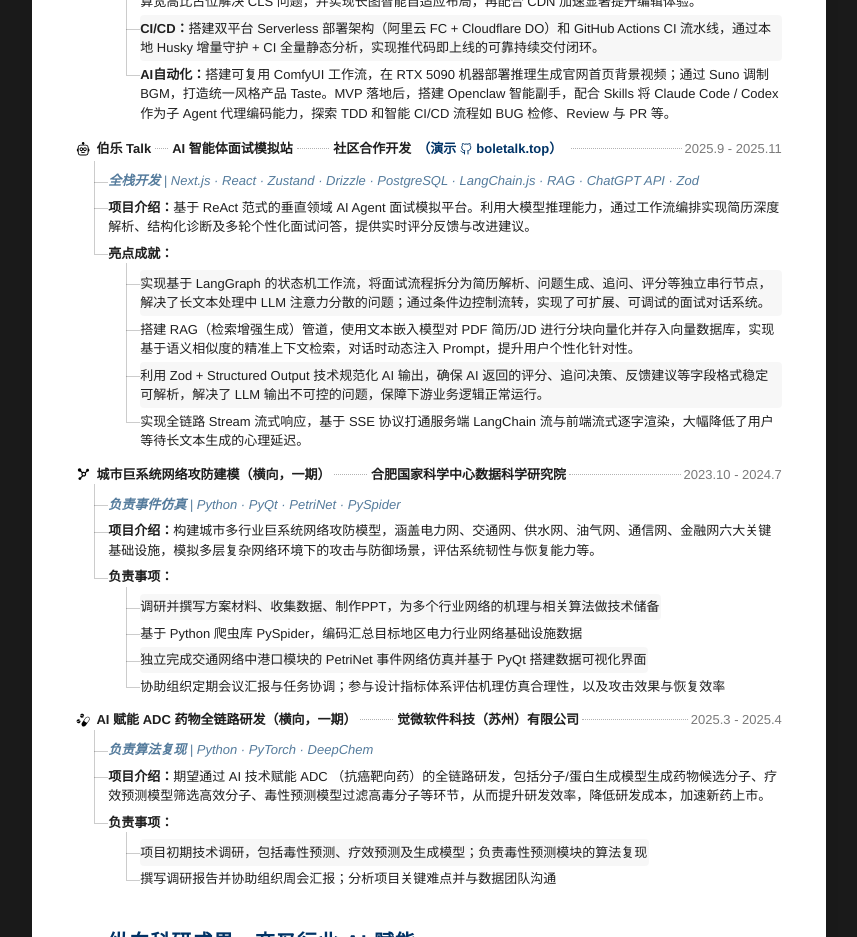
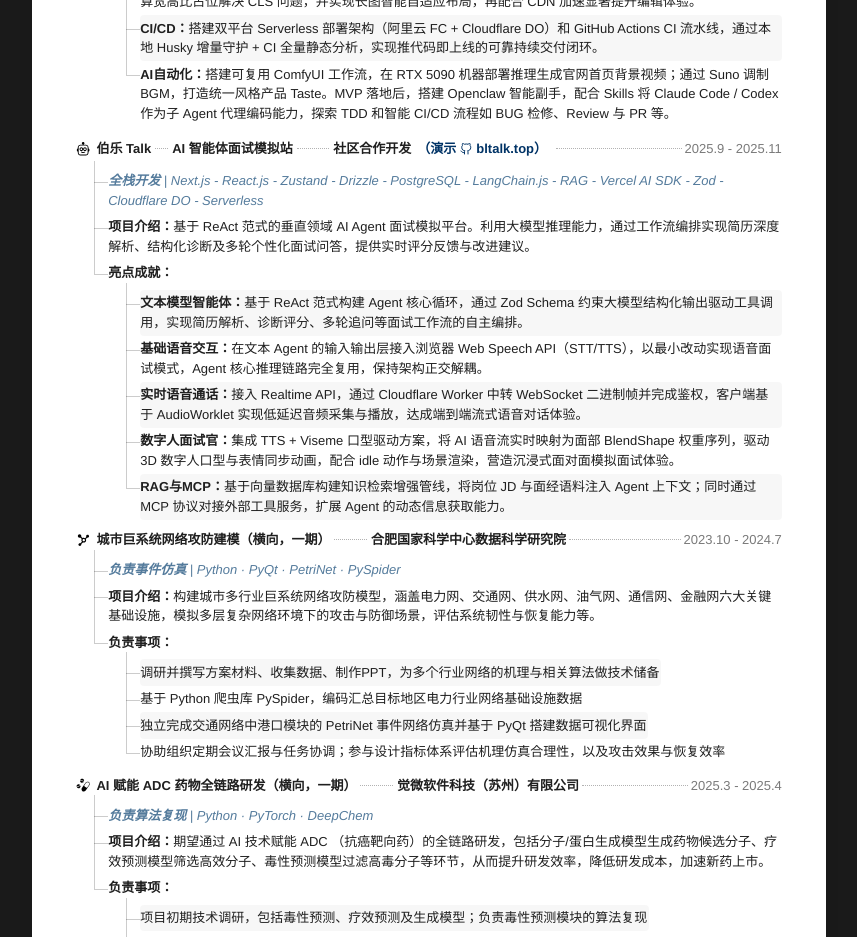
Before and after one commit to boat2moon/boat2moon, a Next.js app: page /resume in a window 1280 px wide. Shown: the part 1120-2057 px from the top of the page, without its empty margins (211-1068 px from the left). Built offline with nearby package versions, Linux system fonts and the light colour scheme.

Commit message:
feat(resume): 补充伯乐Talk项目亮点成就详细描述

```diff
--- a/src/app/resume/page.tsx
+++ b/src/app/resume/page.tsx
@@ -347,7 +347,7 @@
                         >
                           （演示
                           <FiGithub aria-hidden="true" className={styles.inlineIconSmall} />
-                          boletalk.top）
+                          bltalk.top）
                         </a>
                       </span>
                     </span>
@@ -359,8 +359,9 @@
                   <li>
                     <div className={styles.node}>
                       <span className={styles.nodeTags}>
-                        <strong>全栈开发</strong> | Next.js · React · Zustand · Drizzle · PostgreSQL
-                        · LangChain.js · RAG · ChatGPT API · Zod
+                        <strong>全栈开发</strong> | Next.js - React.js - Zustand - Drizzle -
+                        PostgreSQL - LangChain.js - RAG - Vercel AI SDK - Zod - Cloudflare DO -
+                        Serverless
                       </span>
                     </div>
                   </li>
@@ -378,24 +379,30 @@
                     </div>
                     <ul>
                       <li>
-                        实现基于 LangGraph
-                        的状态机工作流，将面试流程拆分为简历解析、问题生成、追问、评分等独立串行节点，解决了长文本处理中
-                        LLM
-                        注意力分散的问题；通过条件边控制流转，实现了可扩展、可调试的面试对话系统。
+                        <strong>文本模型智能体：</strong>基于 ReAct 范式构建 Agent 核心循环，通过
+                        Zod Schema
+                        约束大模型结构化输出驱动工具调用，实现简历解析、诊断评分、多轮追问等面试工作流的自主编排。
                       </li>
                       <li>
-                        搭建 RAG（检索增强生成）管道，使用文本嵌入模型对 PDF 简历/JD
-                        进行分块向量化并存入向量数据库，实现基于语义相似度的精准上下文检索，对话时动态注入
-                        Prompt，提升用户个性化针对性。
+                        <strong>基础语音交互：</strong>在文本 Agent 的输入输出层接入浏览器 Web
+                        Speech API（STT/TTS），以最小改动实现语音面试模式，Agent
+                        核心推理链路完全复用，保持架构正交解耦。
                       </li>
                       <li>
-                        利用 Zod + Structured Output 技术规范化 AI 输出，确保 AI
-                        返回的评分、追问决策、反馈建议等字段格式稳定可解析，解决了 LLM
-                        输出不可控的问题，保障下游业务逻辑正常运行。
+                        <strong>实时语音通话：</strong>接入 Realtime API，通过 Cloudflare Worker
+                        中转 WebSocket 二进制帧并完成鉴权，客户端基于 AudioWorklet
+                        实现低延迟音频采集与播放，达成端到端流式语音对话体验。
                       </li>
                       <li>
-                        实现全链路 Stream 流式响应，基于 SSE 协议打通服务端 LangChain
-                        流与前端流式逐字渲染，大幅降低了用户等待长文本生成的心理延迟。
+                        <strong>数字人面试官：</strong>集成 TTS + Viseme 口型驱动方案，将 AI
+                        语音流实时映射为面部 BlendShape 权重序列，驱动 3D
+                        数字人口型与表情同步动画，配合 idle
+                        动作与场景渲染，营造沉浸式面对面模拟面试体验。
+                      </li>
+                      <li>
+                        <strong>RAG与MCP：</strong>基于向量数据库构建知识检索增强管线，将岗位 JD
+                        与面经语料注入 Agent 上下文；同时通过 MCP 协议对接外部工具服务，扩展 Agent
+                        的动态信息获取能力。
                       </li>
                     </ul>
                   </li>
--- a/src/data/home.ts
+++ b/src/data/home.ts
@@ -35,23 +35,30 @@
   {
     title: "入木 AI",
     description:
-      "一个 TS 全栈开发的现代化 AIGC 协同文档编辑平台，集成了丰富的编辑能力与多人实时协作功能，支持知识库管理、插件扩展与持久化存储。",
+      "一个 TS 全栈开发的现代化 AIGC 协同文档编辑平台，集成了丰富的智能编辑能力与多人协作功能，支持知识库管理、插件扩展与持久化存储等。",
     media: [
       { type: "image", src: previewRumu1 },
       { type: "image", src: previewRumu2 },
     ],
     tags: [
-      "Next.js",
+      "Next",
       "React",
       "ShadcnUI",
       "Zustand",
-      "Auth.js",
+      "Auth",
       "Prisma",
+      "Supabase",
       "PostgreSQL",
       "Tiptap",
-      "ChatGPT API",
+      "Yjs",
+      "WebSocket",
+      "OpenAI API",
       "Docker",
-      "阿里云 Serverless",
+      "Serverless",
+      "Cloudflare DO",
+      "OSS-CDN",
+      "Prometheus",
+      "Grafana",
     ],
     link: "https://www.rumuai.top",
   },
```
Also changed, not shown: src/assets/blog/juejin.md (added).
